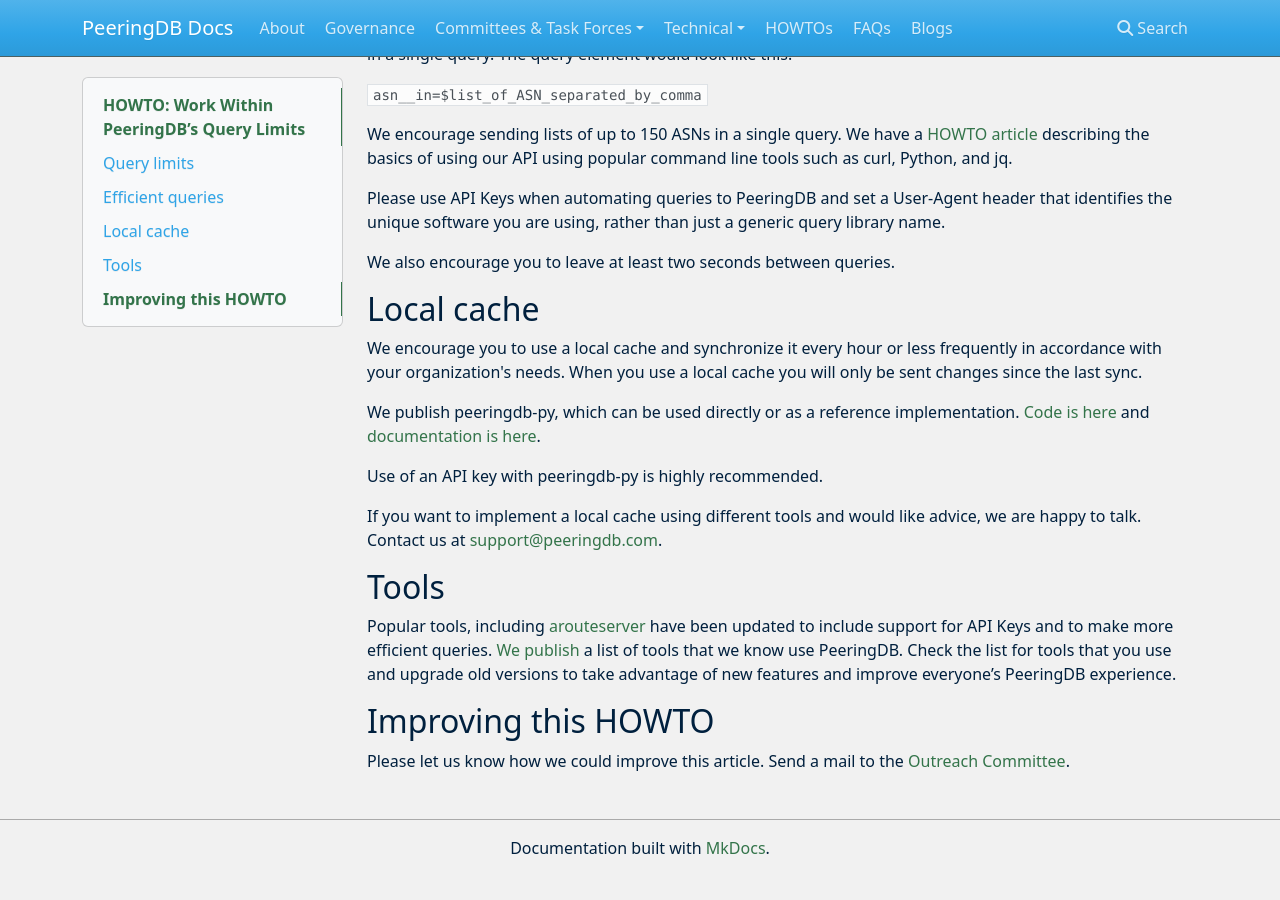
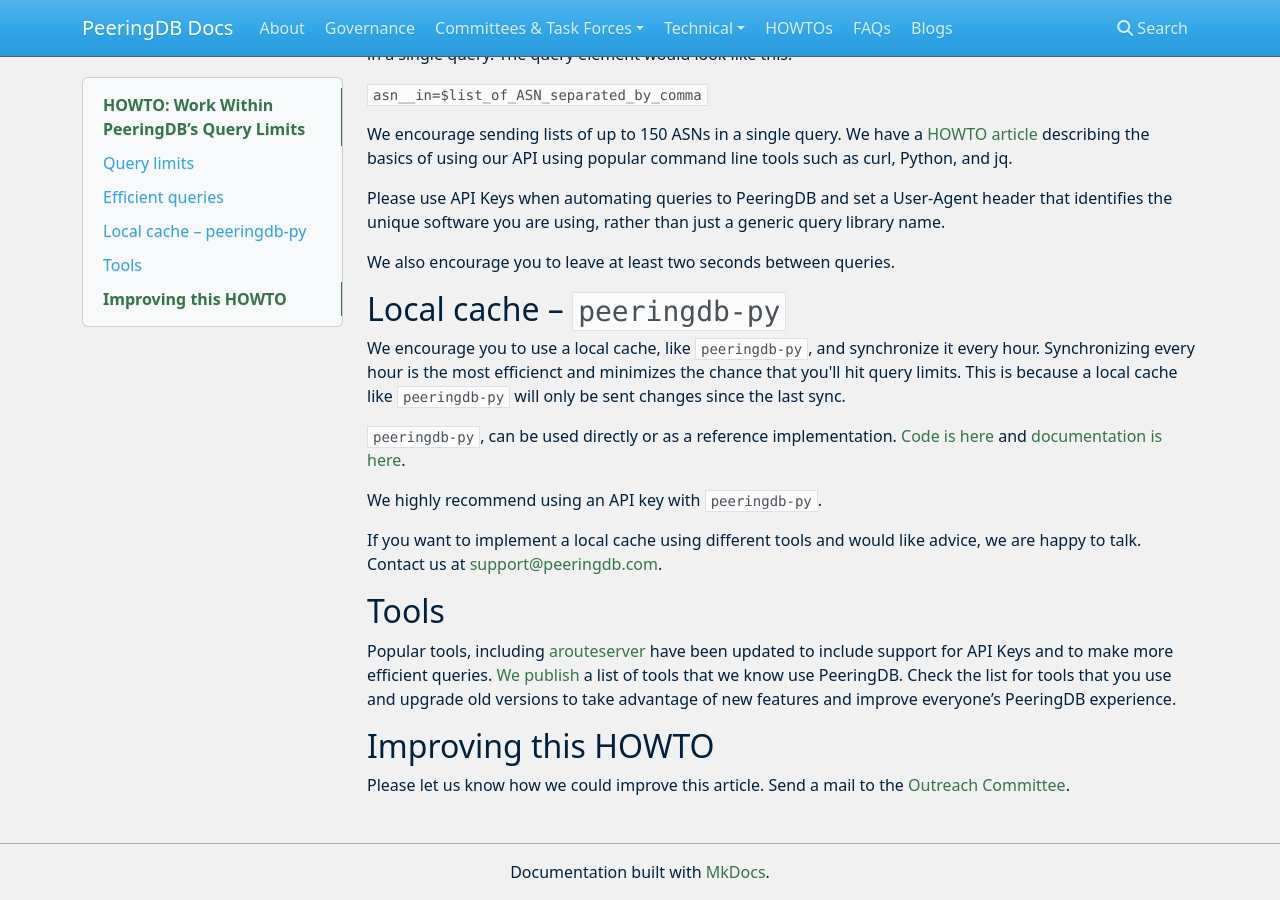
Before and after one commit to peeringdb/docs, an MkDocs documentation site: the page built from docs/howto/work_within_peeringdbs_query_limits.md, in a window 1280 px wide and 900 px high, scrolled down 597 px. Built offline with MkDocs 1.6.1, drawn with Linux system fonts in a browser that asks for light colours; nearby versions of some CDN libraries; before the commit the page ends 1473 px from its top, so only the background shows below that.

Commit message:
Update work_within_peeringdbs_query_limits.md
Enhanced the section on local cache/peeringdb-py to mosre strongly encourage an hourly sync to avoid being hit by query limits

```diff
--- a/docs/howto/work_within_peeringdbs_query_limits.md
+++ b/docs/howto/work_within_peeringdbs_query_limits.md
@@ -28,13 +28,13 @@
 
 We also encourage you to leave at least two seconds between queries.
 
-## Local cache
+## Local cache – `peeringdb-py`
 
-We encourage you to use a local cache and synchronize it every hour or less frequently in accordance with your organization's needs. When you use a local cache you will only be sent changes since the last sync.
+We encourage you to use a local cache, like `peeringdb-py`, and synchronize it every hour. Synchronizing every hour is the most efficienct and minimizes the chance that you'll hit query limits. This is because a local cache like `peeringdb-py` will only be sent changes since the last sync.
 
-We publish peeringdb-py, which can be used directly or as a reference implementation. [Code is here](https://github.com/peeringdb/peeringdb-py/) and [documentation is here](http://peeringdb.github.io/peeringdb-py/).
+`peeringdb-py`, can be used directly or as a reference implementation. [Code is here](https://github.com/peeringdb/peeringdb-py/) and [documentation is here](http://peeringdb.github.io/peeringdb-py/).
 
-Use of an API key with peeringdb-py is highly recommended.
+We highly recommend using an API key with `peeringdb-py`.
 
 If you want to implement a local cache using different tools and would like advice, we are happy to talk. Contact us at [support@peeringdb.com](mailto:support@peeringdb.com).
 
```
